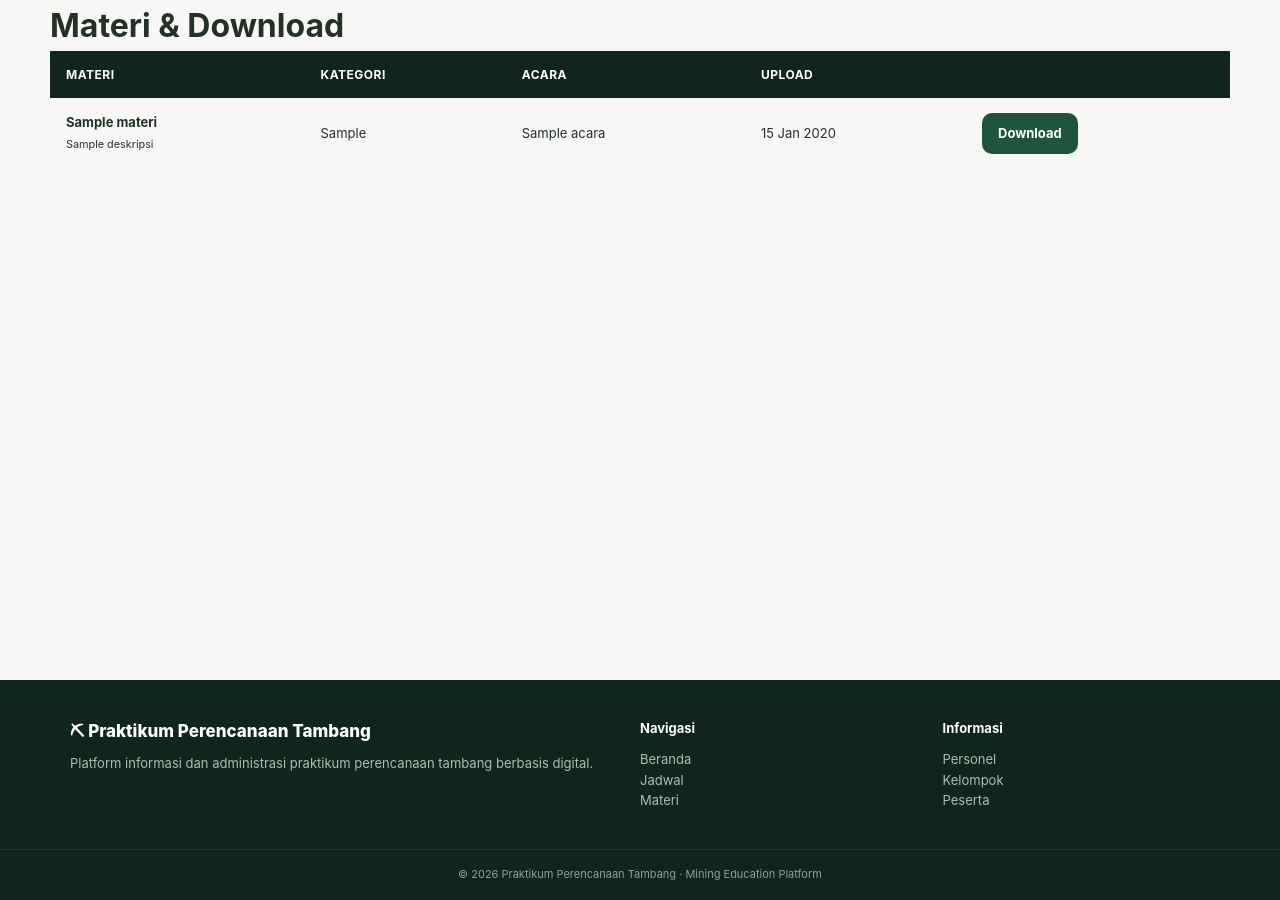
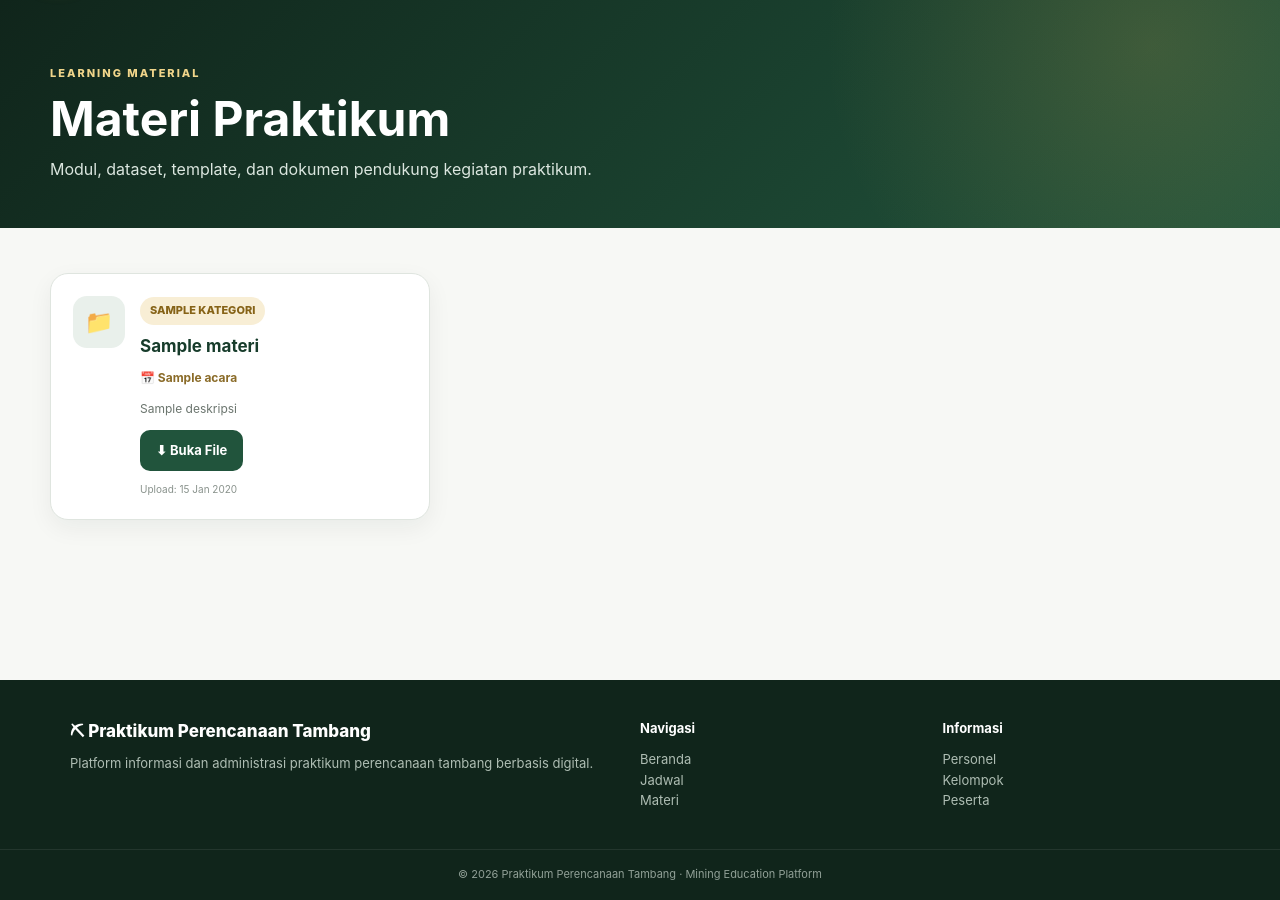
Before and after one commit to muhammadfhy2-cell/Praktikum-Perencanaan-Tambang, a Django app: template praktikum/templates/praktikum/materi.html in a window 1280 px wide. Shown: the part 73-973 px from the top of the page. Run offline with Django 3.2, Linux system fonts and the light colour scheme; the template is opened without the code that fills it: most values are stand-ins (such as "Sample title", 1, 10 or a date in 2020).

Commit message:
Update materi.html

```diff
--- a/praktikum/templates/praktikum/materi.html
+++ b/praktikum/templates/praktikum/materi.html
@@ -1 +1,149 @@
-{% extends 'praktikum/base.html' %}{% block content %}<div class="container py-5"><h1>Materi & Download</h1><div class="table-responsive"><table class="table table-hover"><thead><tr><th>Materi</th><th>Kategori</th><th>Acara</th><th>Upload</th><th></th></tr></thead><tbody>{% for x in materi %}<tr><td><b>{{ x.judul }}</b><br><small>{{ x.deskripsi }}</small></td><td>{{ x.get_kategori_display }}</td><td>{{ x.acara|default:'-' }}</td><td>{{ x.uploaded_at|date:'d M Y' }}</td><td><a class="btn btn-sm btn-dark" href="{{ x.file.url }}" download>Download</a></td></tr>{% empty %}<tr><td colspan="5">Belum ada materi.</td></tr>{% endfor %}</tbody></table></div></div>{% endblock %}
+{% extends "praktikum/base.html" %}
+
+{% block title %}Materi | Praktikum Perencanaan Tambang{% endblock %}
+
+{% block content %}
+
+<section class="page-header">
+    <div class="container">
+        <div class="eyebrow">LEARNING MATERIAL</div>
+        <h1>Materi Praktikum</h1>
+        <p>
+            Modul, dataset, template, dan dokumen pendukung kegiatan praktikum.
+        </p>
+    </div>
+</section>
+
+<section class="content-section">
+    <div class="container">
+
+        <div class="material-grid">
+
+            {% for materi in materi_list %}
+
+            <article class="material-card">
+
+                <div class="material-icon">
+                    {% if materi.kategori == "modul" %}
+                        📚
+                    {% elif materi.kategori == "dataset" %}
+                        📊
+                    {% elif materi.kategori == "template" %}
+                        📄
+                    {% else %}
+                        📁
+                    {% endif %}
+                </div>
+
+                <div class="material-content">
+
+                    <span class="badge badge-gold">
+                        {{ materi.kategori }}
+                    </span>
+
+                    <h2>{{ materi.judul }}</h2>
+
+                    {% if materi.acara %}
+                        <p class="event">
+                            📅 {{ materi.acara.nama }}
+                        </p>
+                    {% endif %}
+
+                    {% if materi.deskripsi %}
+                        <p>{{ materi.deskripsi }}</p>
+                    {% endif %}
+
+                    {% if materi.file %}
+                        <a href="{{ materi.file.url }}" target="_blank" class="btn">
+                            ⬇ Buka File
+                        </a>
+                    {% endif %}
+
+                    <small>
+                        Upload: {{ materi.uploaded_at|date:"d M Y" }}
+                    </small>
+
+                </div>
+
+            </article>
+
+            {% empty %}
+
+            <div class="empty">
+                <div class="empty-icon">📚</div>
+                Belum ada materi tersedia.
+            </div>
+
+            {% endfor %}
+
+        </div>
+
+    </div>
+</section>
+
+<style>
+    .material-grid {
+        display: grid;
+        grid-template-columns: repeat(3,1fr);
+        gap: 20px;
+    }
+
+    .material-card {
+        background: white;
+        border: 1px solid #dfe5df;
+        border-radius: 18px;
+        padding: 22px;
+        box-shadow: 0 8px 25px rgba(16,37,27,.06);
+        display: flex;
+        gap: 15px;
+    }
+
+    .material-icon {
+        width: 52px;
+        height: 52px;
+        min-width: 52px;
+        border-radius: 14px;
+        display: grid;
+        place-items: center;
+        background: #e9f0eb;
+        font-size: 23px;
+    }
+
+    .material-content h2 {
+        color: #173c2b;
+        font-size: 17px;
+        margin: 8px 0;
+    }
+
+    .material-content p {
+        color: #6b756e;
+        font-size: 12px;
+        margin-bottom: 12px;
+    }
+
+    .material-content .event {
+        color: #8a6b28;
+        font-weight: 700;
+    }
+
+    .material-content small {
+        display: block;
+        color: #89928c;
+        font-size: 10px;
+        margin-top: 10px;
+    }
+
+    @media(max-width:900px) {
+        .material-grid {
+            grid-template-columns: repeat(2,1fr);
+        }
+    }
+
+    @media(max-width:600px) {
+        .material-grid {
+            grid-template-columns: 1fr;
+        }
+    }
+</style>
+
+{% endblock %}
```
